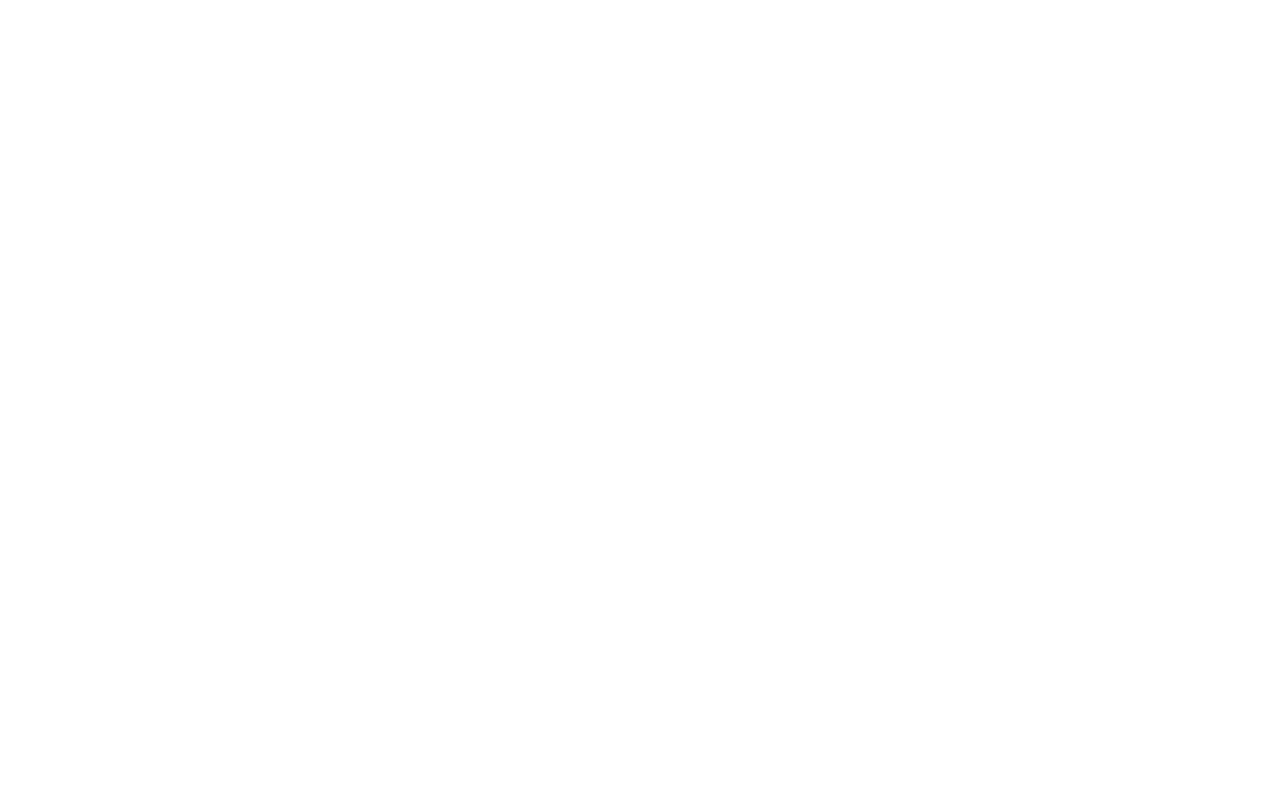
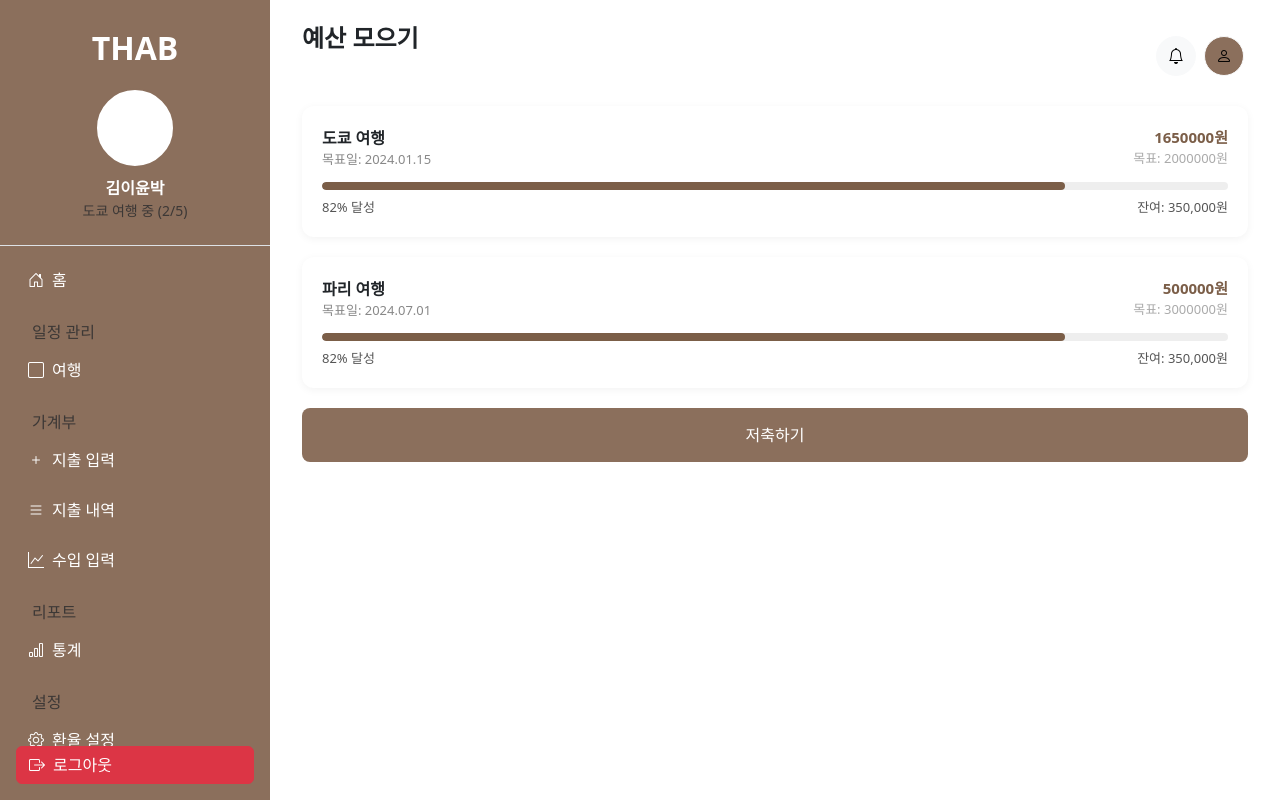
Before and after one commit to gimogibumo/thab, a Vue app: page /budget_input in a window 1280 px wide. Before the commit this address had no page. Built offline with nearby package versions, Linux system fonts and the light colour scheme.

Commit message:
Design InputBudgetView UI

```diff
--- a/src/components/NavBar.vue
+++ b/src/components/NavBar.vue
@@ -45,7 +45,7 @@
           <router-link to="/expense_list" class="nav-btn">
             <i class="bi bi-list"></i> 지출 내역
           </router-link>
-          <router-link to="/income_input" class="nav-btn">
+          <router-link to="/budget_input" class="nav-btn">
             <i class="bi bi-graph-up"></i> 수입 입력
           </router-link>
         </div>
--- a/src/router/index.js
+++ b/src/router/index.js
@@ -4,6 +4,7 @@
 import MainLayout from '@/layout/MainLayout.vue'
 import InputExpenseView from '@/views/InputExpenseView.vue'
 import ListExpenseView from '@/views/ListExpenseView.vue'
+import InputBudgetView from '@/views/InputBudgetView.vue'
 
 const routes = [
   {
@@ -15,6 +16,7 @@
       { path: 'travel_manage', component: TravelManageView },
       { path: 'expense_input', component: InputExpenseView },
       { path: 'expense_list', component: ListExpenseView },
+      { path: 'budget_input', component: InputBudgetView },
     ],
   },
 ]
--- /dev/null
+++ b/src/views/InputBudgetView.vue
@@ -0,0 +1,220 @@
+<script setup>
+import { ref, reactive } from 'vue'
+
+const goals = reactive([
+  {
+    id: 1,
+    title: '도쿄 여행',
+    date: '2024.01.15',
+    saved: 1650000,
+    target: 2000000,
+    details: [
+      { date: '2025.04.08', title: '연말 보너스', amount: 1153000 },
+      { date: '2025.04.01', title: '커피값 아낌 ㅎㅎ', amount: 20000 }
+    ]
+  },
+  {
+    id: 2,
+    title: '파리 여행',
+    date: '2024.07.01',
+    saved: 500000,
+    target: 3000000,
+    details: [
+      { date: '2025.04.01', title: '부수입', amount: 300000 }
+    ]
+  }
+])
+
+const savedAmount = 1650000
+const targetAmount = 2000000
+
+const progressPercent = Math.floor((savedAmount / targetAmount) * 100)
+const remainingAmount = targetAmount - savedAmount
+
+// const isSelected = ref(false)
+const selectedId = ref(null)
+
+function selectCard(id) {
+  selectedId.value = selectedId.value === id ? null : id
+}
+</script>
+<template>
+  <div class="content">
+    <div class="container">
+      <div class="page-title">예산 모으기</div>
+      <div class="goal-wrap" v-for="goal in goals" :key="goal.id">
+        <div class="goal-card"
+             :class="[
+               { active: selectedId === goal.id },
+               selectedId !== null ? 'shrinked' : ''
+             ]"
+             @click="selectCard(goal.id)">
+          <div class="top">
+            <div>
+              <div class="title">{{ goal.title }}</div>
+              <div class="date">목표일: {{ goal.date }}</div>
+            </div>
+            <div class="amount">
+              <div class="saved">{{ goal.saved }}원</div>
+              <div class="target">목표: {{ goal.target }}원</div>
+            </div>
+          </div>
+          <div class="progress-bar">
+            <div class="progress" :style="{ width: progressPercent + '%' }"></div>
+          </div>
+          <div class="bottom">
+            <div>{{ progressPercent }}% 달성</div>
+            <div>잔여: {{ remainingAmount.toLocaleString() }}원</div>
+          </div>
+        </div>
+        <div class="budget-list" v-if="selectedId === goal.id">
+          <div class="title">{{ goal.title }} 저축 내역</div>
+          <div class="list-content"
+               v-for="item in goal.details"
+               :key="item.date + item.title">
+            <div>
+              <div class="input-date">{{ item.date }}</div>
+              <div class="input-title">{{ item.title }}</div>
+            </div>
+            <div class="input">+{{ item.amount.toLocaleString() }}원</div>
+          </div>
+        </div>
+      </div>
+      <div class="btn-save">저축하기</div>
+    </div>
+  </div>
+</template>
+
+<style scoped>
+.btn-save {
+  background: #8B6F5C;
+  border-radius: 8px;
+  text-align: center;
+  color: white;
+  padding: 15px;
+}
+
+.page-title {
+  font-size: 24px;
+  font-weight: bold;
+  margin-bottom: 50px;
+}
+
+.goal-card {
+  background: #fff;
+  border-radius: 12px;
+  box-shadow: 0 2px 8px rgba(0, 0, 0, 0.05);
+  padding: 20px;
+  width: 1000px;
+  margin-bottom: 20px;
+  transition: all 0.3s ease;
+}
+
+.goal-card.shrinked {
+  max-width: 800px;
+}
+
+.top {
+  display: flex;
+  justify-content: space-between;
+  margin-bottom: 12px;
+}
+
+.title {
+  font-weight: bold;
+  font-size: 16px;
+}
+
+.date {
+  font-size: 13px;
+  color: #888;
+}
+
+.amount {
+  text-align: right;
+}
+
+.saved {
+  font-weight: bold;
+  font-size: 15px;
+  color: #7B5E48;
+}
+
+.target {
+  font-size: 13px;
+  color: #aaa;
+}
+
+.progress-bar {
+  height: 8px;
+  background: #eee;
+  border-radius: 4px;
+  overflow: hidden;
+  margin: 8px 0;
+}
+
+.progress {
+  height: 100%;
+  background: #7B5E48;
+  transition: width 0.3s ease;
+}
+
+.bottom {
+  display: flex;
+  justify-content: space-between;
+  font-size: 13px;
+  color: #555;
+}
+
+.goal-card:hover {
+  border: 0.1rem #7B5E48 solid;
+}
+
+/* 예산 카드 클릭 시 */
+.goal-card.active {
+  border: 0.1rem #7B5E48 solid;
+  background: rgba(122, 94, 72, 0.2);
+  max-width: 800px;
+}
+
+.goal-wrap {
+  //position: relative;
+  display: flex;
+  align-items: flex-start; /* 위쪽 정렬 */
+  gap: 40px;
+}
+
+.budget-list {
+  //position: absolute;
+  display: block;
+  background: #fff;
+  border-radius: 12px;
+  box-shadow: 0 2px 8px rgba(0, 0, 0, 0.05);
+  padding: 20px;
+  width: 300px;
+  margin-left: 100px;
+  float: right;
+}
+
+.list-content {
+  background: #F8F9FD;
+  display: flex;
+  justify-content: space-between;
+  padding: 14px;
+  font-size: 14px;
+  border-radius: 12px;
+  margin-top: 20px;
+}
+
+.input {
+  font-weight: bold;
+  font-size: 16px;
+  color: #7B5E48;
+}
+
+.input-title {
+  font-size: 14px;
+  margin-top: 10px;
+}
+
+</style>
```
